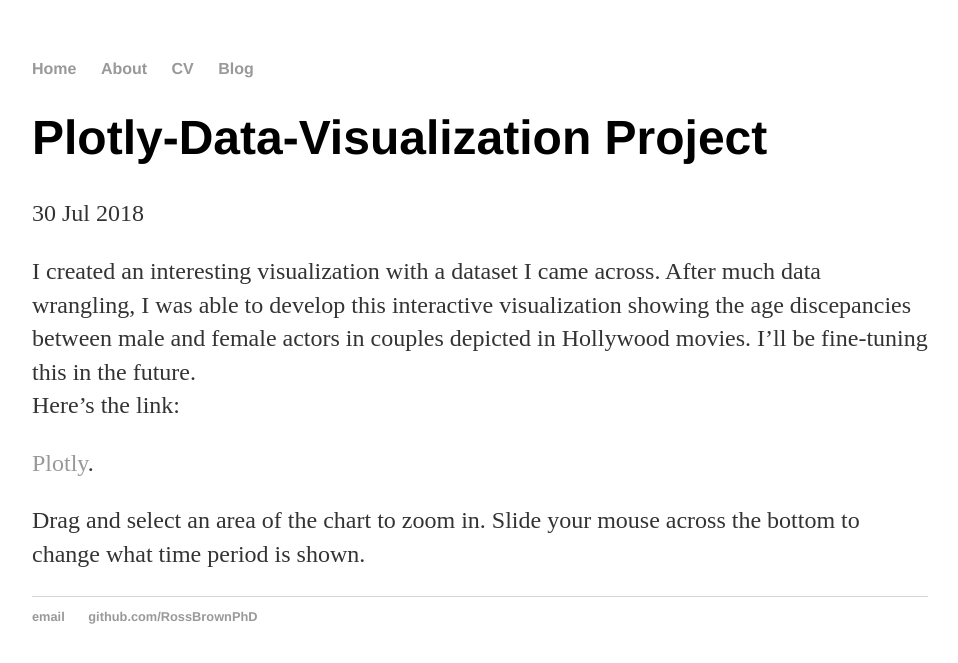
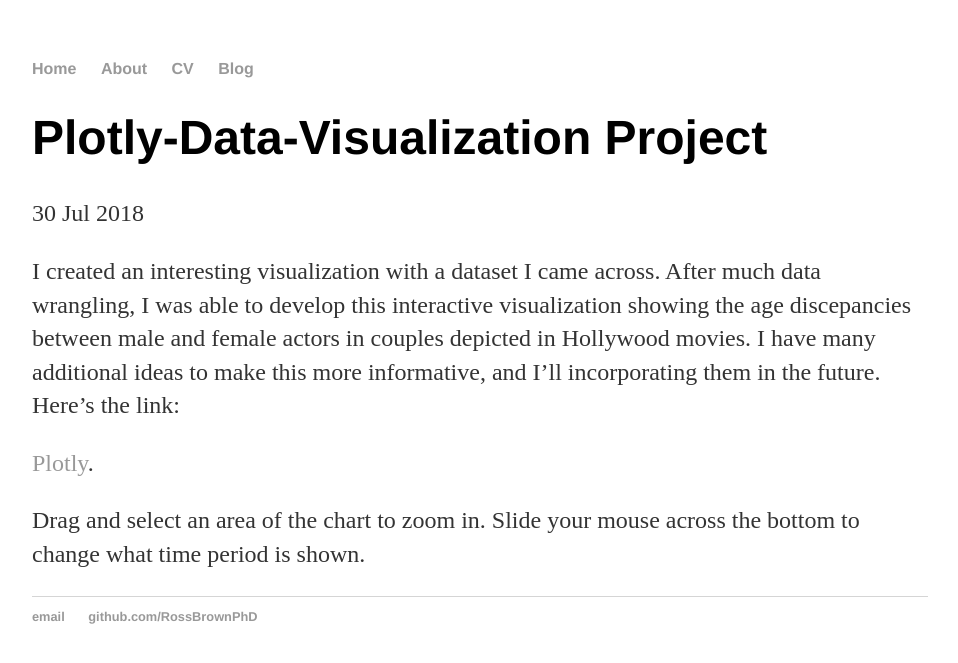
Before and after one commit to RossBrownPhD/RossBrownPhD.github.io, a Jekyll site: the page built from _posts/2018-07-30-Plotly-Data-Visualization.md, in a window 1280 px wide. Shown: the top 663 px of the page, without its empty margins (160-1118 px from the left). Built offline with Jekyll 4.4.1, drawn with Linux system fonts in a browser that asks for light colours.

Commit message:
Update 2018-07-30-Plotly-Data-Visualization.md

```diff
--- a/_posts/2018-07-30-Plotly-Data-Visualization.md
+++ b/_posts/2018-07-30-Plotly-Data-Visualization.md
@@ -4,7 +4,7 @@ title: "Plotly-Data-Visualization Project"
 date: 2018-07-30
 ---
 
-I created an interesting visualization with a dataset I came across. After much data wrangling, I was able to develop this interactive visualization showing the age discepancies between male and female actors in couples depicted in Hollywood movies. I'll be fine-tuning this in the future.
+I created an interesting visualization with a dataset I came across. After much data wrangling, I was able to develop this interactive visualization showing the age discepancies between male and female actors in couples depicted in Hollywood movies. I have many additional ideas to make this more informative, and I'll incorporating them in the future.
 Here's the link:
 
 [Plotly](https://plot.ly/~Ross.Brown.Ph.D./73/).
```
